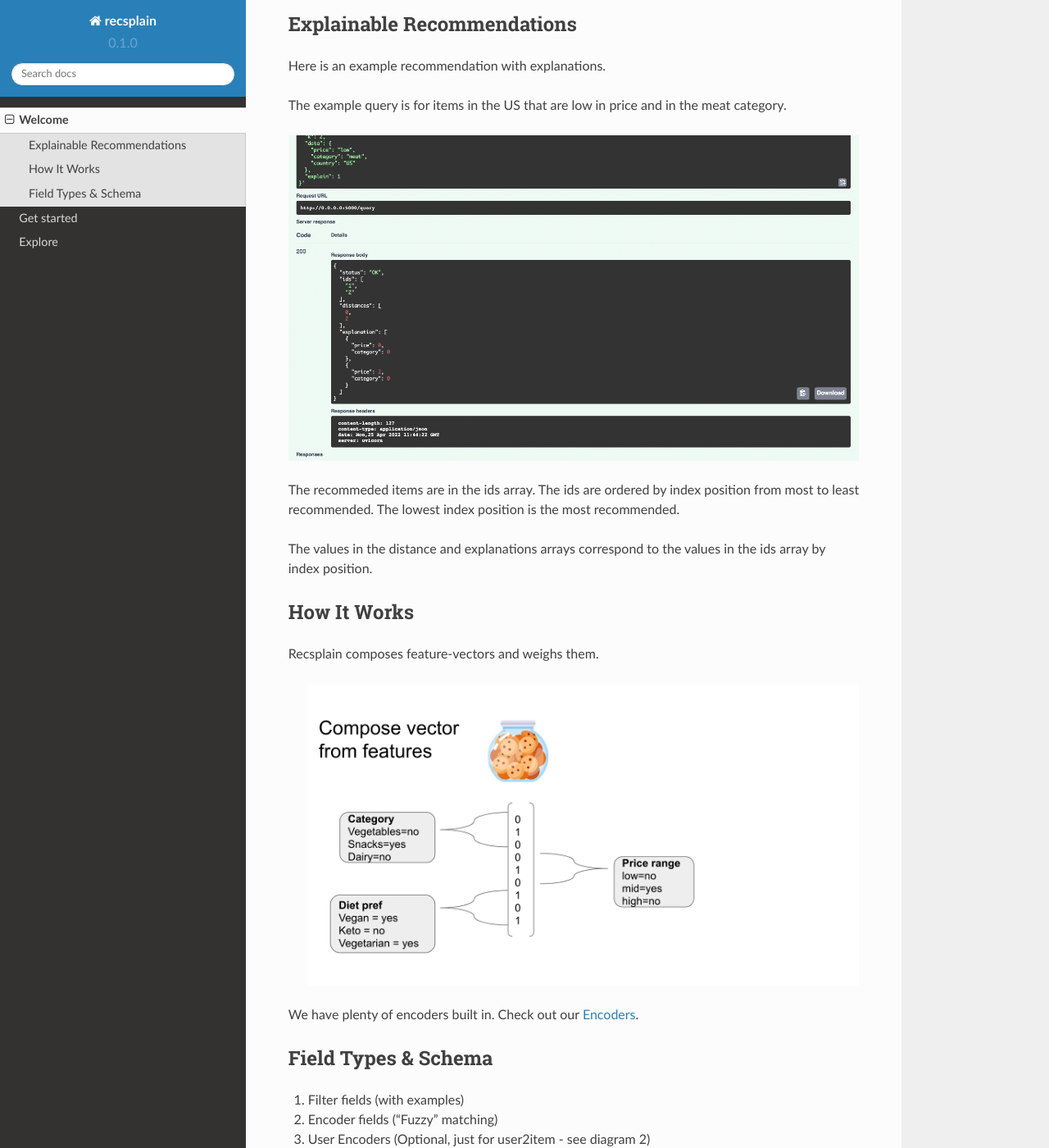
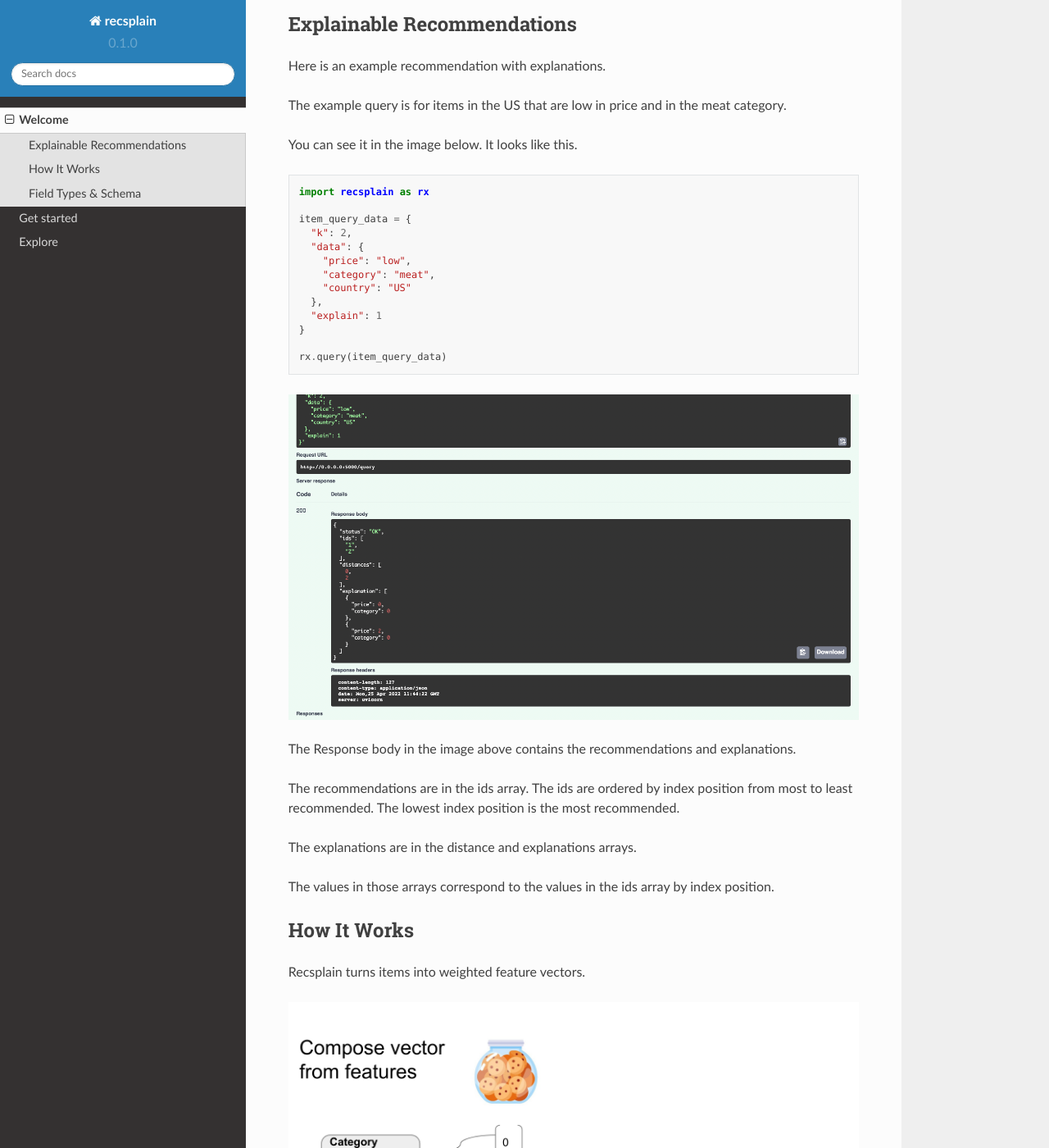
Before and after one commit to argmaxml/recsplain, a Sphinx documentation site: the page built from docs/source/index.rst, in a window 1280 px wide and 1400 px high, scrolled down 244 px. Shown: the whole window at 82% size. Built offline with Sphinx 7.4.7 and the Read the Docs theme 2.0.0, drawn with Linux system fonts in a browser that asks for light colours; some of the changed text lies outside the part shown.

Commit message:
refactoring welcome

```diff
--- a/docs/source/index.rst
+++ b/docs/source/index.rst
@@ -17,20 +17,35 @@ Here is an example recommendation with explanations.
 
 The example query is for items in the US that are low in price and in the meat category.
 
+You can see it in the image below. It looks like this.
+
+.. literalinclude:: item_query_example.py
+  :language: python
+
 .. image:: images/explanations.png
 
-The recommeded items are in the ids array. The ids are ordered by index position from most to least recommended. The lowest index position is the most recommended.
+The Response body in the image above contains the recommendations and explanations.
 
-The values in the distance and explanations arrays correspond to the values in the ids array by index position.
+The recommendations are in the ids array. The ids are ordered by index position from most to least recommended. The lowest index position is the most recommended.
+
+The explanations are in the distance and explanations arrays.
+
+The values in those arrays correspond to the values in the ids array by index position.
 
 How It Works
 ---------------------------------------------------------
 
-Recsplain composes feature-vectors and weighs them.
+Recsplain turns items into weighted feature vectors.
 
- .. image:: images/diagram-1.png
+.. image:: images/diagram-1.png
 
-We have plenty of encoders built in. Check out our :doc:`encoders-list`.
+The the system compares feature vectors to one another to calculate how similar they are.
+
+ .. image:: images/diagram-2.png
+
+Recsplain can compare feature vectors using different encoders.
+
+Check out our built-in :doc:`encoders-list`.
 
 
 Field Types & Schema
```
Also changed, not shown: docs/source/images/diagram-3.png (added).
